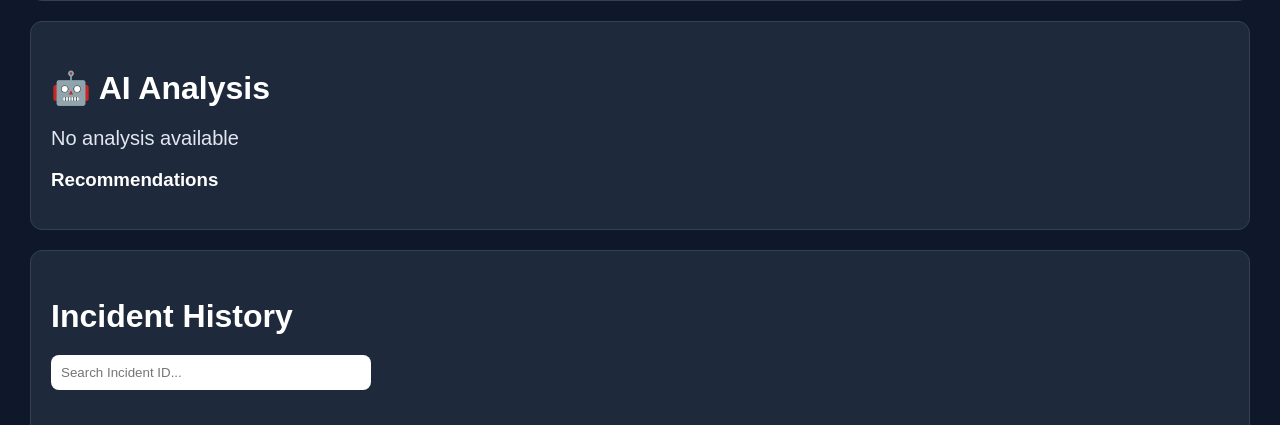
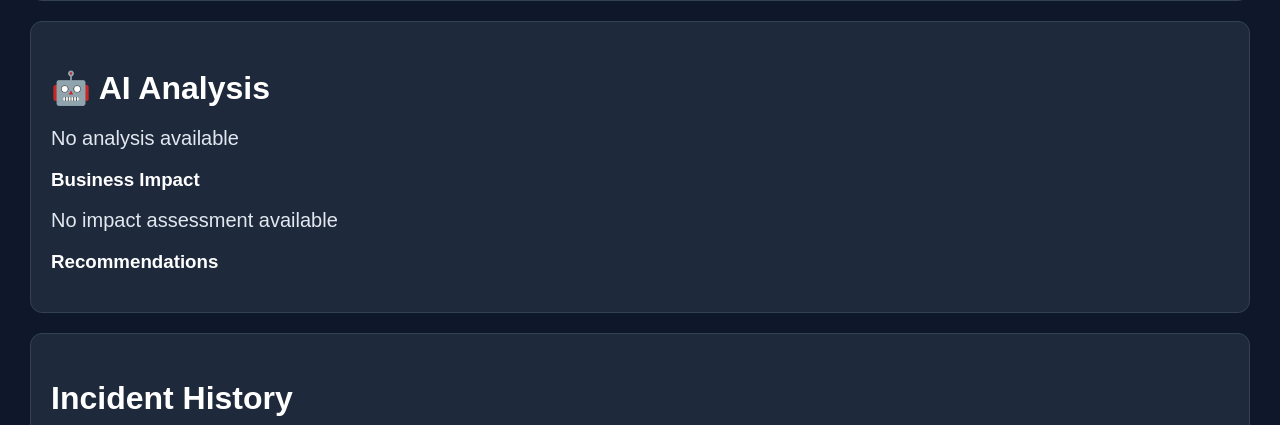
Before and after one commit to AsimSiddiqui1/SentinelX, a Python web app: template backend/templates/index.html in a window 1280 px wide. Shown: the part 1608-2033 px from the top of the page. Run offline with Jinja, Linux system fonts and the light colour scheme; the template is opened without the code that fills it, so the values that code supplies are empty.

Commit message:
Update index.html

```diff
--- a/backend/templates/index.html
+++ b/backend/templates/index.html
@@ -270,12 +270,19 @@ th, td {
     </div>
 
     <div class="card">
-        <h2>🤖 AI Analysis</h2>
-        <p id="ai-summary">
-        No analysis available
-        </p>
+<h2>🤖 AI Analysis</h2>
 
-    <h3>Recommendations</h3>
+<p id="ai-summary">
+    No analysis available
+</p>
+
+<h3>Business Impact</h3>
+
+<p id="business-impact">
+    No impact assessment available
+</p>
+
+<h3>Recommendations</h3>
     <ul id="ai-recommendations">
 
     </ul>
```
